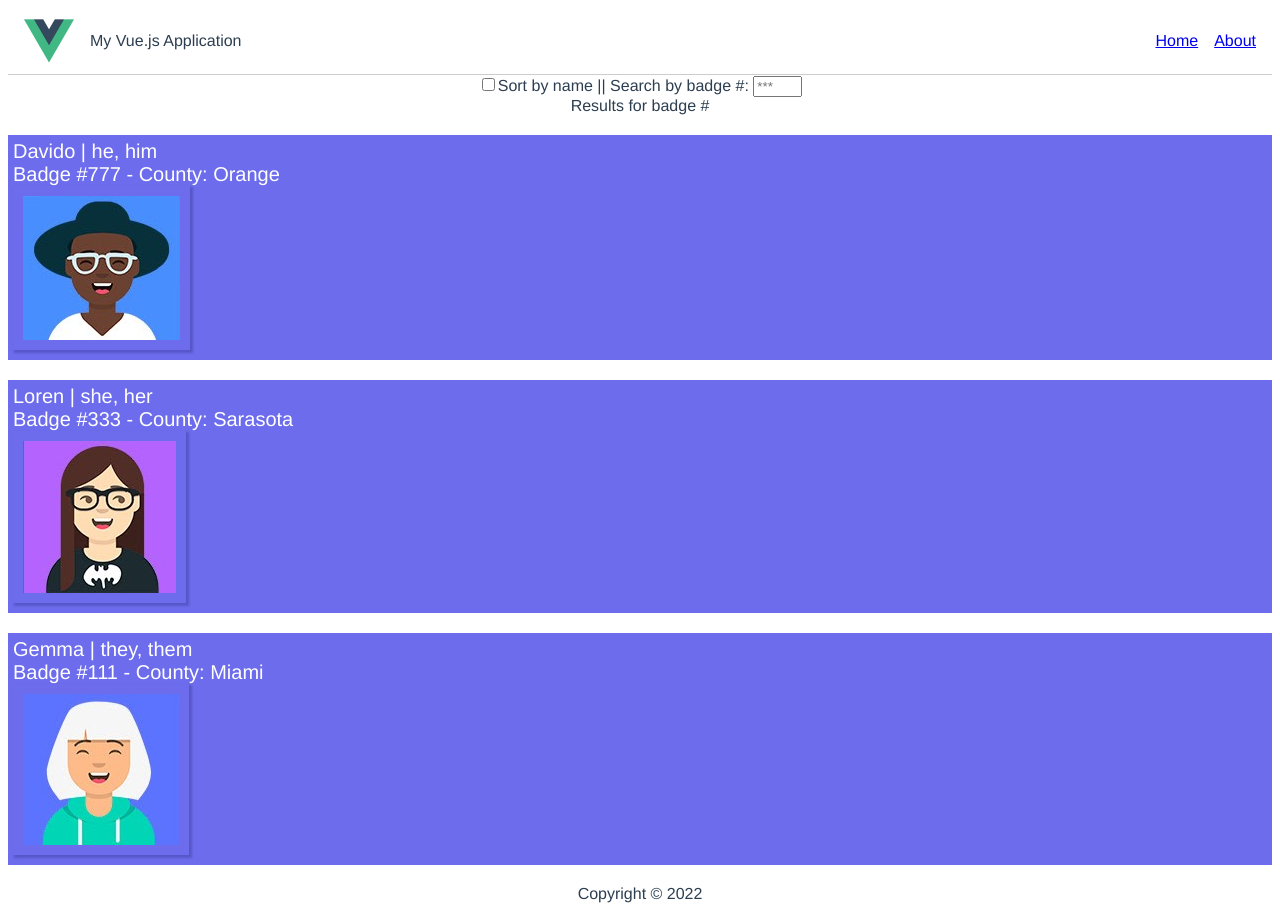
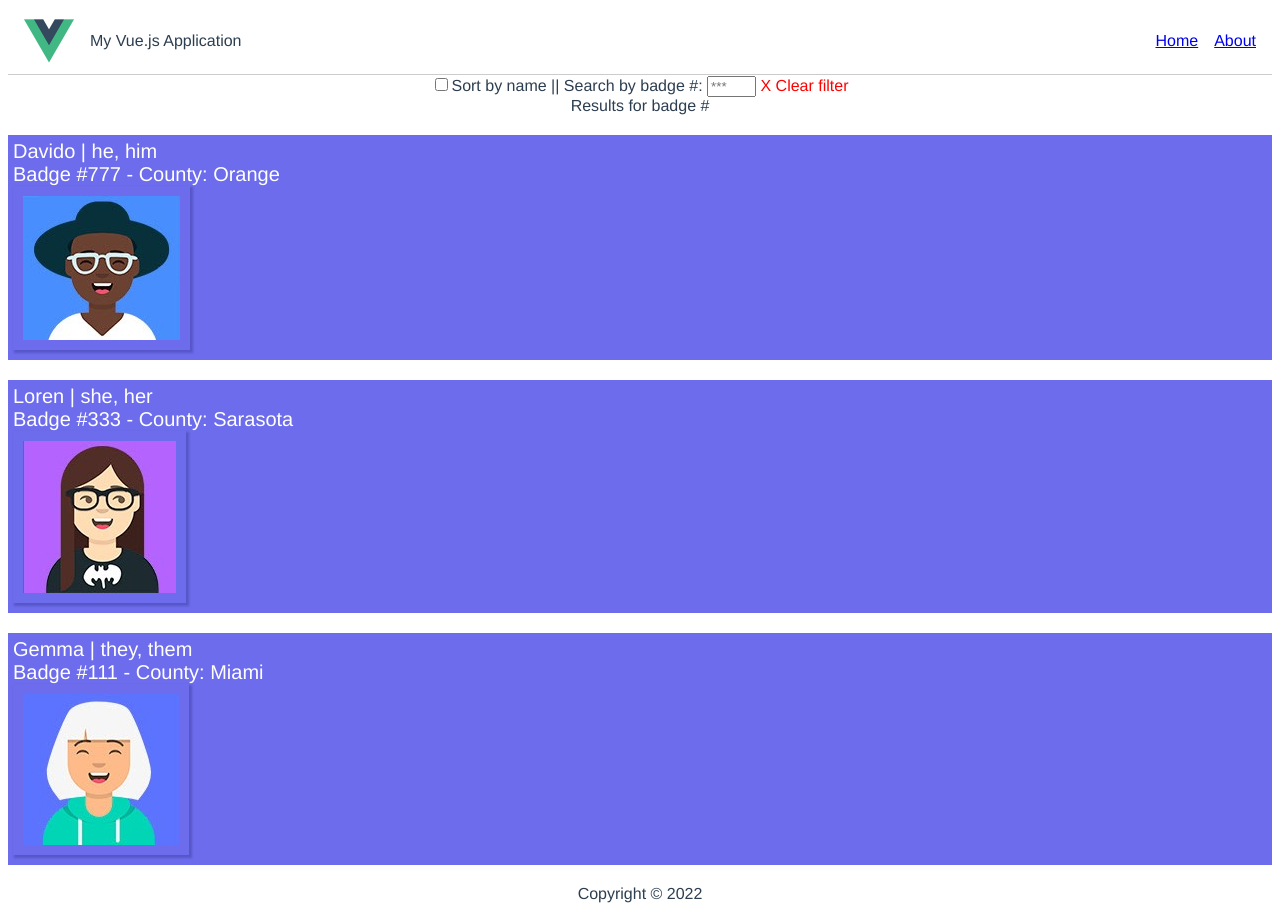
Before and after one commit to lorenhicks/vue3-prototyping, a Vue app: page / in a window 1280 px wide. Built offline with nearby package versions, Linux system fonts and the light colour scheme.

Commit message:
'Clear filter' feature added

```diff
--- a/src/components/AppBody.vue
+++ b/src/components/AppBody.vue
@@ -2,7 +2,7 @@
   <span><input type="checkbox" id="name-checkbox" @click="this.$store.state.sortName = !this.$store.state.sortName" >
   <label for="name-checkbox">Sort by name</label></span>
   ||
-  <span>Search by badge #: <input v-model="this.$store.state.badge" placeholder="***" size="3" maxlength="3" /></span>
+  <span>Search by badge #: <input v-model="this.$store.state.badge" placeholder="***" size="3" maxlength="3" /></span><span style="color:red" @click="this.$store.state.badge = ''"> X Clear filter</span>
   <br />
   <div>
     Results for badge #{{ this.$store.state.badge }}
```
